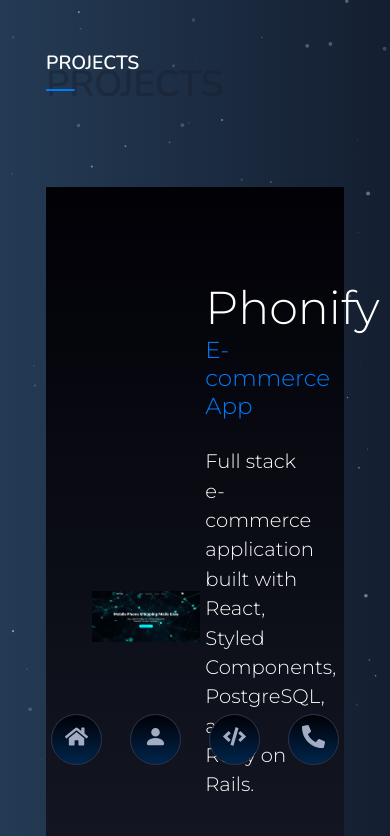
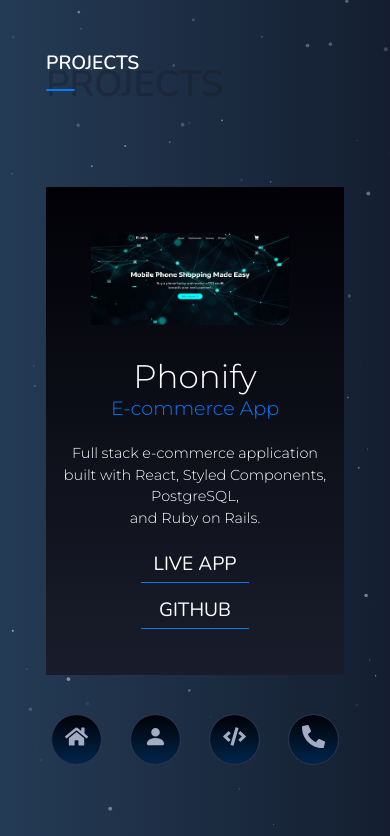
Before and after one commit to Jose-Escobedo/Portfolio-Website, a React (Create React App) app: page /projects in a window 390 px wide. Shown: the top 836 px of the page. Built offline with nearby package versions, Linux system fonts and the light colour scheme.

Commit message:
adding Project section media query

```diff
--- a/src/components/Projects/ProjectSection.js
+++ b/src/components/Projects/ProjectSection.js
@@ -47,6 +47,11 @@ const ProjectSectionStyled = styled.div`
       width: 95%;
       object-fit: cover;
     }
+
+    @media screen and (max-width: 1100px) {
+      flex-direction: column;
+      padding: 2em 0;
+    }
   }
   .project-img-border {
     width: 70%;
@@ -60,30 +65,44 @@ const ProjectSectionStyled = styled.div`
     flex-direction: column;
     z-index: 99;
     width: 45%;
+    @media screen and (max-width: 1100px) {
+      width: 90%;
+      text-align: center;
+      justify-content: center;
+      align-items: center;
+      margin-top: 1em;
+    }
+
     h2 {
-      font-size: 2em;
+      font-size: 2rem;
       font-family: Montserrat, sans-serif;
       font-weight: 300;
       color: var(--white-color);
+      @media screen and (max-width: 670px) {
+        font-size: 1.7rem;
+      }
     }
     h3 {
-      font-size: 1em;
+      font-size: 1rem;
       font-family: Montserrat, sans-serif;
       font-weight: 300;
       color: var(--primary-color);
       padding-bottom: 1.2em;
     }
     p {
-      font-size: 0.85em;
+      font-size: 0.85rem;
       font-family: Montserrat, sans-serif;
       font-weight: 300;
       line-height: 1.5em;
       color: var(--white-color);
       padding-bottom: 1.2em;
+      @media screen and (max-width: 670px) {
+        font-size: 0.75rem;
+      }
     }
     button {
       padding: 0.5em 0.5em;
-      font-size: 0.8em;
+      font-size: 0.8rem;
       width: 30%;
       border: none;
       color: var(--white-color);
@@ -93,6 +112,18 @@ const ProjectSectionStyled = styled.div`
       text-transform: uppercase;
       position: relative;
       cursor: pointer;
+      @media screen and (max-width: 1200px) {
+        font-size: 0.5rem;
+        width: 40%;
+      }
+      @media screen and (max-width: 1100px) {
+        font-size: 0.5rem;
+        width: 30%;
+      }
+      @media screen and (max-width: 670px) {
+        width: 40%;
+        font-size: 0.45rem;
+      }
     }
 
     button::before {
```
